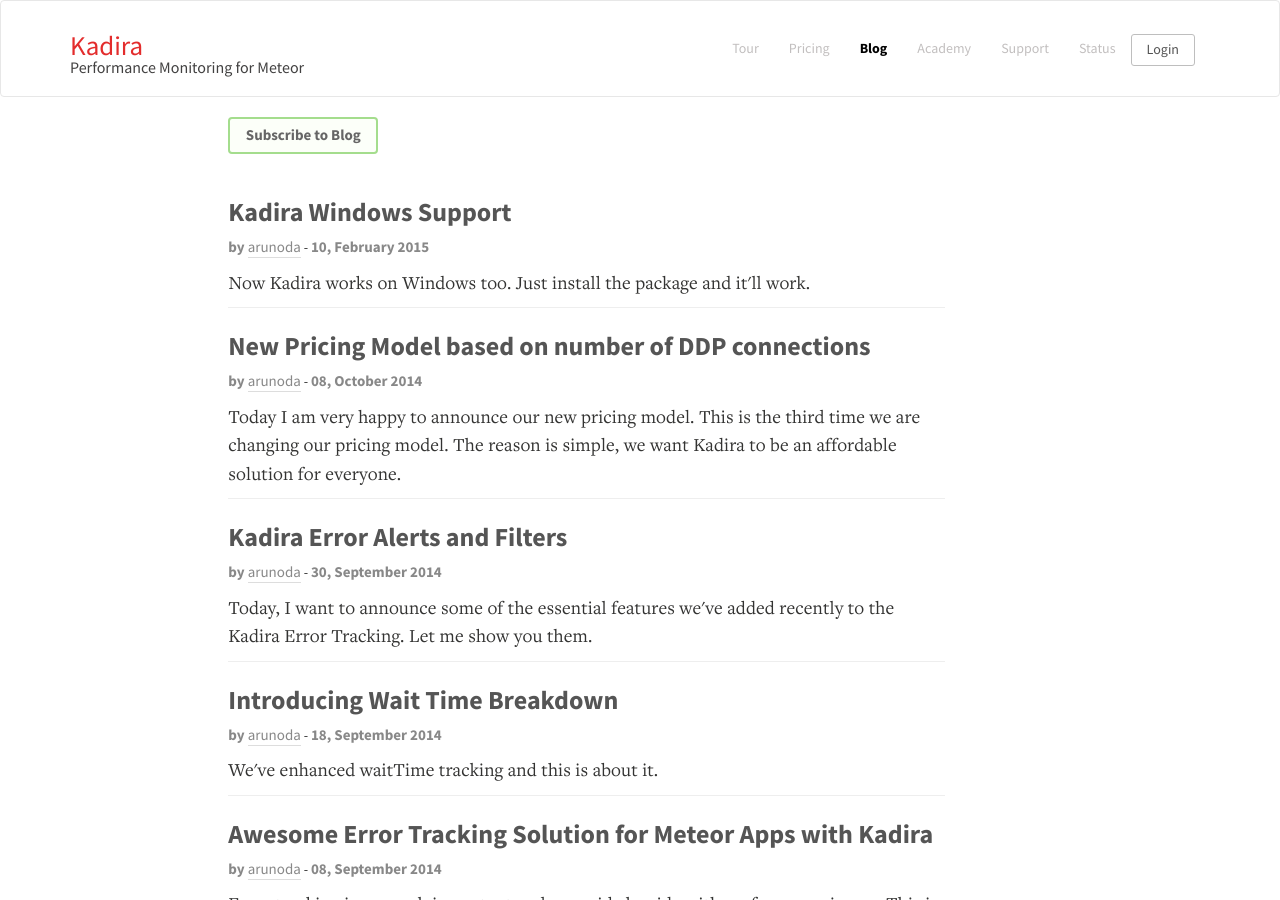
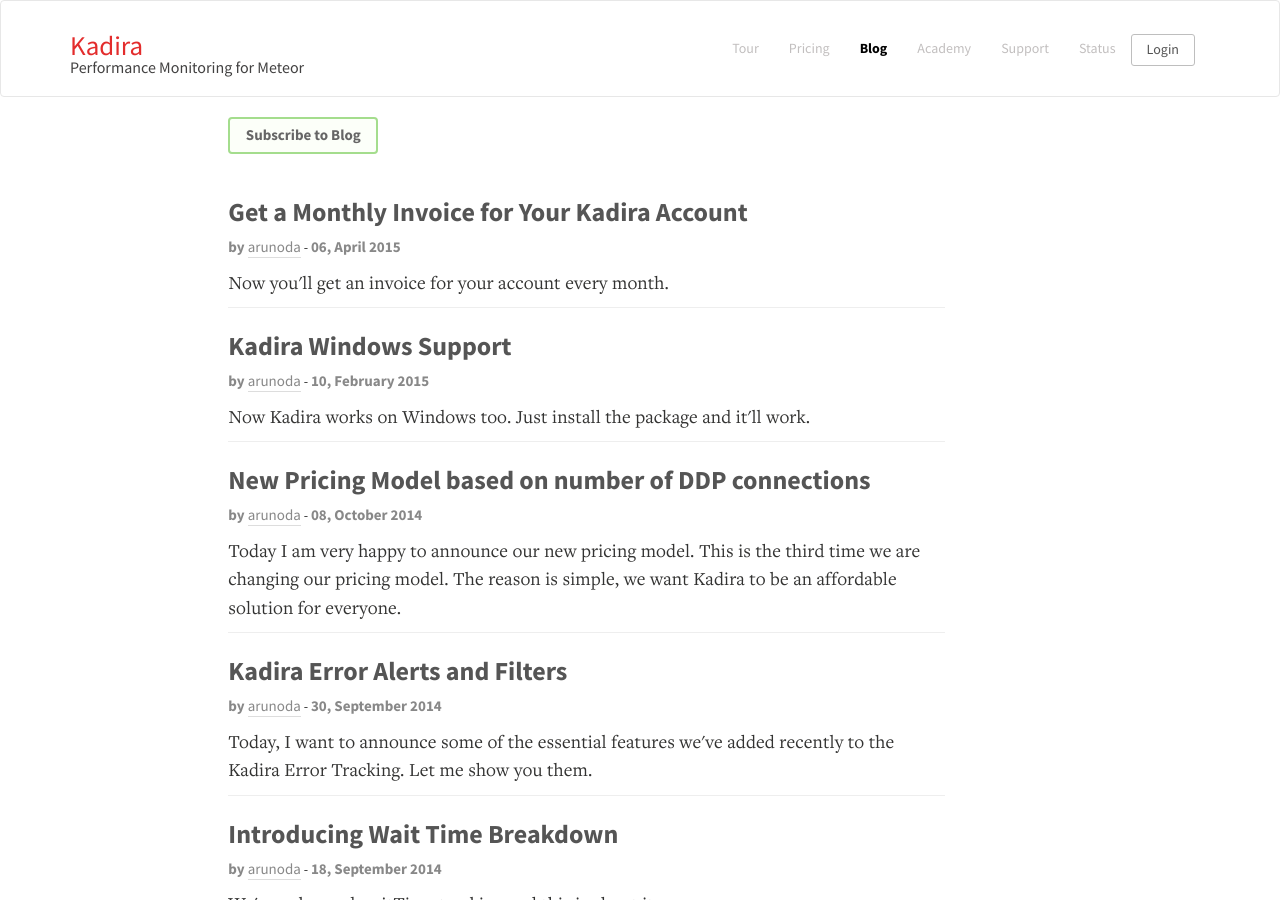
Before and after one commit to kadiraio/kadiraio.github.io, a Jekyll site: the page built from blog/index.html, in a window 1280 px wide and 900 px high. Built offline with Jekyll 4.4.1, drawn with Linux system fonts in a browser that asks for light colours.

Commit message:
Add blog post: Get a Monthly Invoice for Your Kadira Account

```diff
--- a/_data/blog.yml
+++ b/_data/blog.yml
@@ -1,4 +1,9 @@
 ---
+  -
+    title: "Get a Monthly Invoice for Your Kadira Account"
+    date: "06, April 2015"
+    link: /blog/get-a-monthly-invoice
+    summery: "Now you'll get an invoice for your account every month."
   -
     title: "Kadira Windows Support"
     date: "10, February 2015"
--- /dev/null
+++ b/_posts/blog/2015-04-06-invoices.md
@@ -0,0 +1,15 @@
+---
+layout: blog_post
+title: Get a Monthly Invoice for Your Kadira Account
+permalink: /blog/get-a-monthly-invoice
+---
+
+Most of our paid users requested an invoice every month from us. So, we prepared them manually and it was not perfect and not punctual. We are extremely sorry about the inconvenience.
+
+From today onwards, you'll get an automated invoice every month via an email. To update your billing address, visit the [billing page](https://ui.kadira.io/account/billing) in Kadira UI.
+
+You can also download previous invoices from that page.
+
+> It'll take upto 5 minutes to update your billing address with our invoice processing service.  So, keep that in mind when you are downloading invoices.
+
+[![Get Invoices for Your Kadira Account](https://cldup.com/DDLJY2wYxk.gif)](https://cldup.com/DDLJY2wYxk.gif)
```
